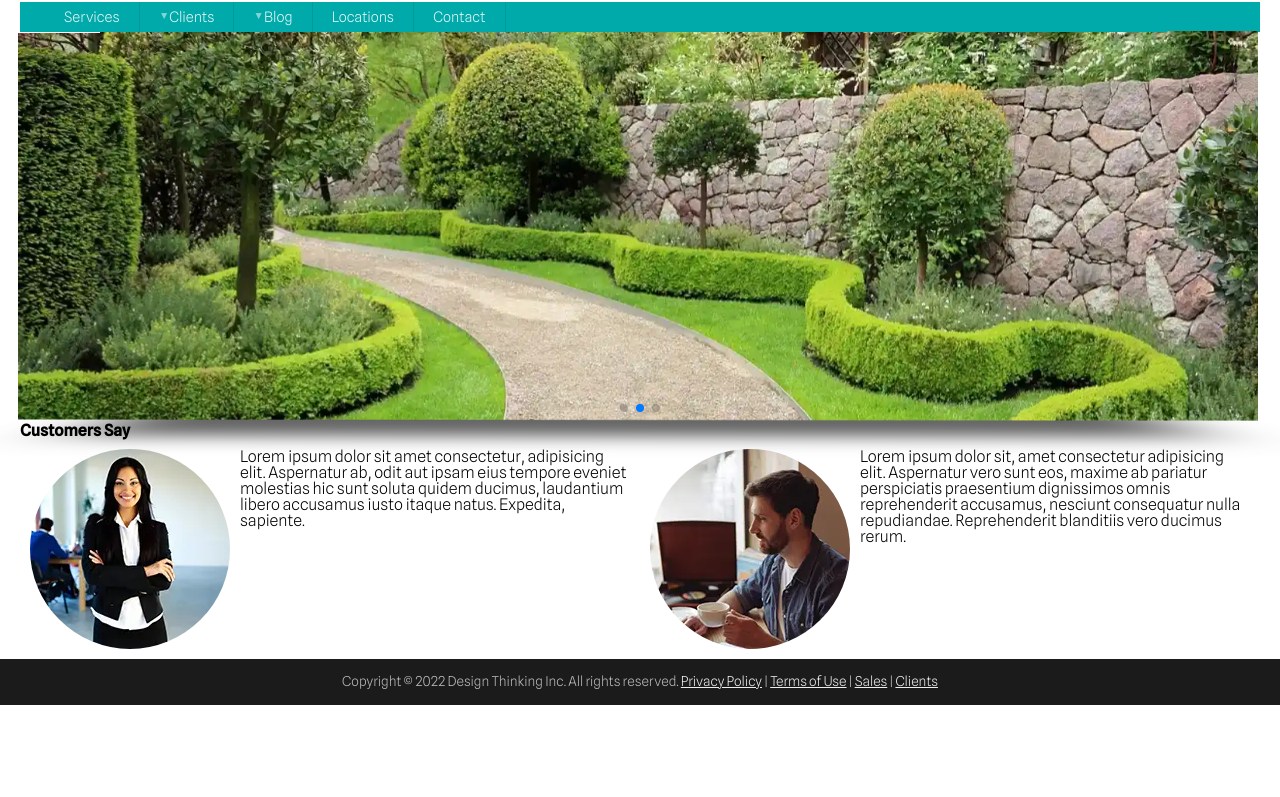
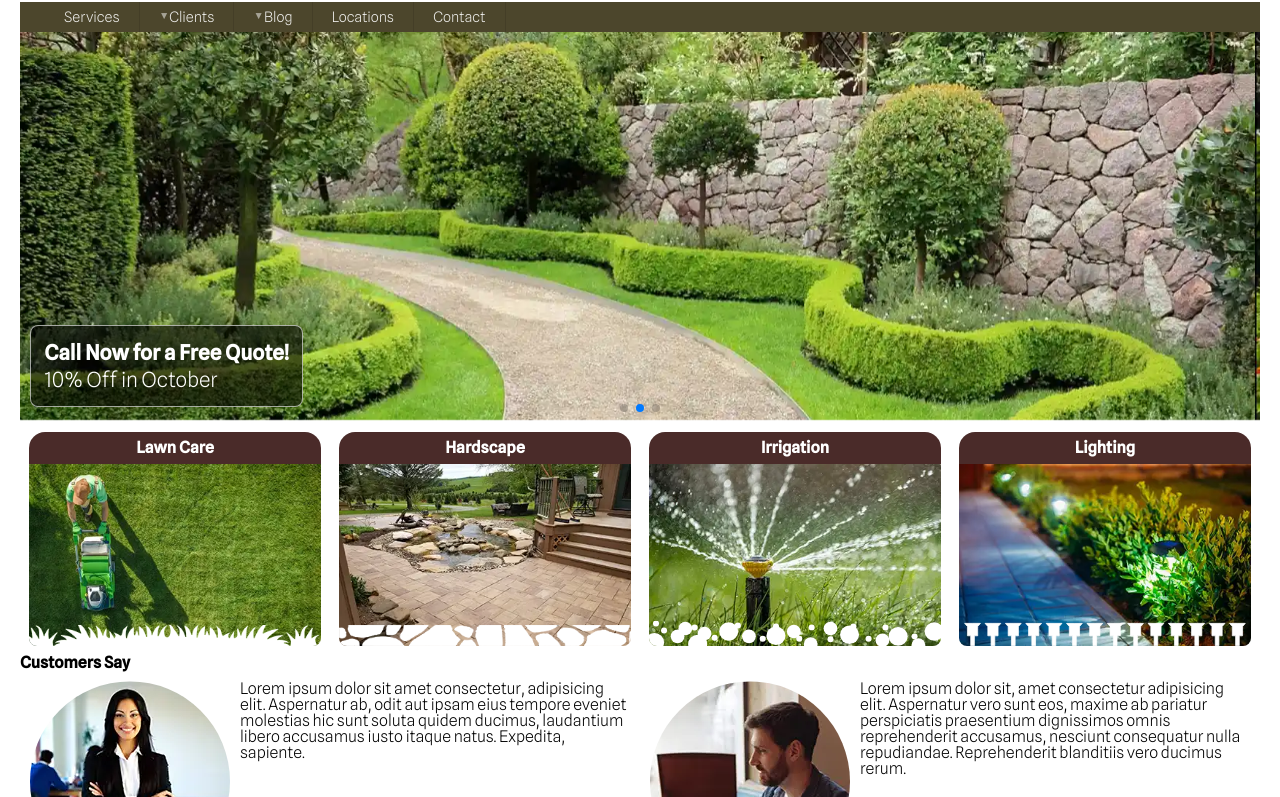
Before and after one commit to Mattamosa/landscape-lighting, a plain HTML site: page index.html in a window 1280 px wide. Shown: the part 67-864 px from the top of the page. Before the commit the page ends 800 px from the top, so only its background shows below. Drawn offline with nearby package versions, Linux system fonts and the light colour scheme.

Commit message:
More progress

```diff
--- a/index.html
+++ b/index.html
@@ -65,9 +65,12 @@
 <div id="mainWrapper">
     <main>
 
-
 <!-- Slider main container -->
 <div class="swiper">
+    <div class="swiper-heading">
+        <h3>Call Now for a Free Quote!</h3>
+        <p>10% Off in October</p>
+    </div>
     <!-- Additional required wrapper -->
     <div class="swiper-wrapper">
       <!-- Slides -->
@@ -104,22 +107,39 @@
   </div>
 
 
+  <div class="masks">
+    <section>
+        <h2>Lawn Care</h2>
+        <img src="images/lawn-care.webp" width="400" height="250" alt="cutting grass" loading="lazy">
+        <img src="images/grass.png" width="400" height="30" alt="mask" loading="lazy">
+    </section>
+    <section>
+        <h2>Hardscape</h2>
+        <img src="images/hardscape.webp" width="400" height="250" alt="cutting grass" loading="lazy">
+        <img src="images/rocks.png" width="400" height="30" alt="mask" loading="lazy">
+    </section>
+    <section>
+        <h2>Irrigation</h2>
+        <img src="images/irrigation.webp" width="400" height="250" alt="cutting grass" loading="lazy">
+        <img src="images/water.svg" width="400" height="35" alt="mask" loading="lazy">
+    </section>
+    <section>
+        <h2>Lighting</h2>
+        <img src="images/lighting.webp" width="400" height="250" alt="cutting grass" loading="lazy">
+        <img src="images/light.svg" width="400" height="35" alt="mask" loading="lazy">
+    </section>
+  </div>
+<!-- CUSTOMER REVIEWS -->
 <h1>Customers Say</h1>
 <div class="reviews">
       <section>
-          <img src="images/customer1.webp" width="200" height="200" alt="customer One">
+          <img src="images/customer1.webp" width="200" height="200" alt="customer One" loading="lazy">
           <p>Lorem ipsum dolor sit amet consectetur, adipisicing elit. Aspernatur ab, odit aut ipsam eius tempore eveniet molestias hic sunt soluta quidem ducimus, laudantium libero accusamus iusto itaque natus. Expedita, sapiente.</p>
       </section>
       <section>
-        <img src="images/customer2.webp" width="200" height="200" alt="customer Two">
+        <img src="images/customer2.webp" width="200" height="200" alt="customer Two" loading="lazy">
         <p>Lorem ipsum dolor sit, amet consectetur adipisicing elit. Aspernatur vero sunt eos, maxime ab pariatur perspiciatis praesentium dignissimos omnis reprehenderit accusamus, nesciunt consequatur nulla repudiandae. Reprehenderit blanditiis vero ducimus rerum.</p>
     </section>
-
-
-
-
-
-
   </div>
 
     </main>
--- a/js/scripts.js
+++ b/js/scripts.js
@@ -7,7 +7,7 @@ hb.addEventListener('click', () => {
 const swiper = new Swiper('.swiper', {
   // Optional parameters
   loop: true,
-  effect: 'cube',
+  effect: 'slide',
   speed: 2000,
 
   // If we need pagination
--- a/scss/_large.scss
+++ b/scss/_large.scss
@@ -13,6 +13,24 @@ nav ul li a {
 
 /* MAIN  */
 
+/* START OF SLIDER */
+.swiper-heading {
+  left: 0.65rem;
+  padding: 0.8rem;
+  h3,
+  p {
+    line-height: 1.7rem;
+    font-size: 1.3rem;
+  }
+}
+// END OF SLIDER SECTION
+
+/* 4 MASKING IMAGES */
+div.masks {
+  display: grid;
+  grid-template-columns: 1fr 1fr 1fr 1fr;
+}
+
 /* CUSTOMER REVIEWS START */
 div.reviews {
   section {
--- a/scss/_medium.scss
+++ b/scss/_medium.scss
@@ -53,9 +53,27 @@ nav {
   li.active a {
     background-color: rgba(0, 0, 0, 0.25);
   }
-} // END NAV
+} // END OF NAV
 
 /* MAIN  */
+/* START OF SLIDER */
+.swiper-heading {
+  bottom: 1rem;
+  left: 0.55rem;
+  padding: 15px;
+  h3,
+  p {
+    line-height: 1.5rem;
+    font-size: 1.1rem;
+  }
+}
+// END OF SLIDER SECTION
+
+/* 4 MASKING IMAGES */
+div.masks {
+  display: grid;
+  grid-template-columns: 1fr 1fr;
+}
 
 /* CUSTOMER REVIEWS START */
 div.reviews {
@@ -66,5 +84,5 @@ div.reviews {
     padding: 10px;
     img {
     }
-  } // End Section
-} // End Parent
+  }
+} // CUSTOMER REVIEWS END
--- a/scss/_small.scss
+++ b/scss/_small.scss
@@ -19,7 +19,7 @@ body {
   min-width: 320px;
 }
 
-/* HEADER  */
+/* START OF HEADER  */
 header {
   display: grid;
   grid-template-columns: 51px auto;
@@ -31,16 +31,83 @@ header {
     padding-left: 0.5rem;
     color: $primaryColor;
   }
-} // end header
+}
+
+#phone-link-container {
+  position: absolute;
+  right: 0;
+  text-align: center;
+  margin: 0 12px;
+  padding-right: 0;
+  a.phone-link {
+    color: red;
+    text-decoration: none;
+    font-weight: $normalWeight;
+  }
+}
+// END OF HEADER
 
 /* NAVIGATION STUFF GOES HERE  */
 
-/* MAIN  */
-/* SLIDER CARDS START */
+/* ------- MAIN  START ------- */
+
+/* START OF SLIDER */
 .swiper,
 .swiper img {
   width: 100%;
   height: auto;
+}
+
+.swiper {
+  position: relative;
+}
+
+.swiper-heading {
+  position: absolute;
+  bottom: 1.5rem;
+  left: 0.6rem;
+  width: auto;
+  padding: 10px;
+  z-index: 999;
+  background-color: rgba(0, 0, 0, 0.6);
+  border: 1px solid rgba(255, 255, 255, 0.617);
+  border-radius: 0.5rem;
+  h3,
+  p {
+    color: #ffffff;
+    text-align: left;
+    line-height: 1.5rem;
+  }
+}
+// END OF SLIDER SECTION
+
+/* START OF 4 MASKING IMAGES */
+div.masks {
+  display: grid;
+  section {
+    margin: 0.5rem;
+    border: 1px solid white;
+    position: relative;
+    h2 {
+      background-color: #391714e8;
+      color: white;
+      text-align: center;
+      padding: 0.5rem;
+      border-top-right-radius: 1rem;
+      border-top-left-radius: 1rem;
+    }
+    img {
+      width: 100%;
+      height: auto;
+      display: block;
+      border-bottom-left-radius: 0.5rem;
+      border-bottom-right-radius: 0.5rem;
+    }
+    img:last-child {
+      position: absolute;
+      bottom: 0;
+    }
+  }
 }
 
 /* CUSTOMER REVIEWS START */
@@ -60,10 +127,11 @@ div.reviews {
     }
   } // End Section
 } // End Parent
+// END OF CUSTOMER REVIEWS
 
-// end main
+/* ------- END OF MAIN ------- */
 
-/* FOOTER  */
+/* START OF FOOTER  */
 #footerWrapper {
   background-color: #1b1b1b;
 }
@@ -76,3 +144,4 @@ footer {
     color: #eee;
   }
 }
+// END OF FOOTER
--- a/scss/_variables.scss
+++ b/scss/_variables.scss
@@ -1,8 +1,16 @@
 $primaryColor: #cc7a26;
 $secondaryColor: #265b7d;
 
-$menuColor: #0aa;
+$menuColor: #4c462c;
 
 $defaultFont: "Spline Sans", sans-serif;
 $lightWeight: 300;
 $normalWeight: 500;
+
+/* potential colors */
+// #c4a7a3
+// #799c23
+// #0aa
+// #d72f83
+
+//#75760fee
```
Also changed, not shown: css/styles.css, css/styles.min.css, images/grass.png (added), images/hardscape.webp (added), images/irrigation.webp (added), images/lawn-care.webp (added), images/light.svg (added), images/lighting.webp (added), images/rocks.png (added), images/water.svg (added).
